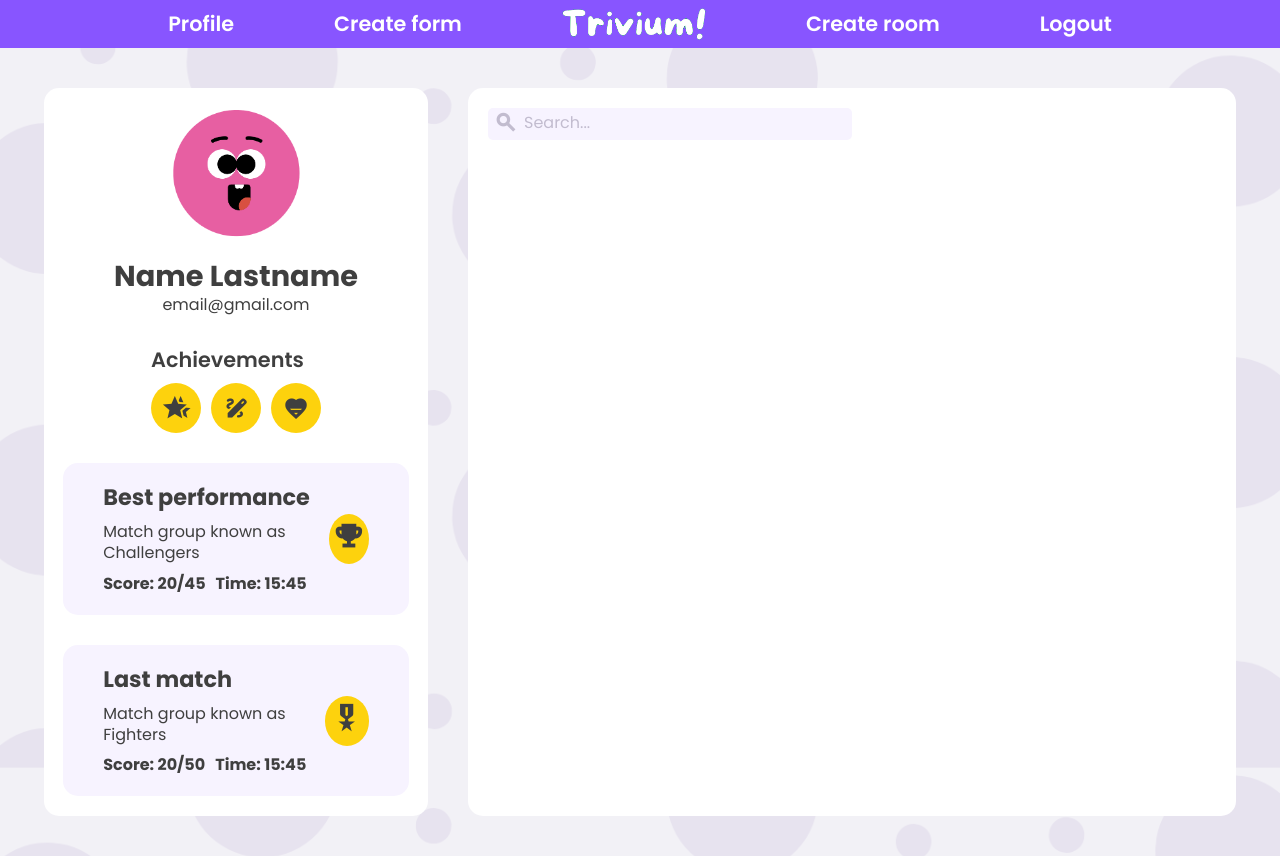
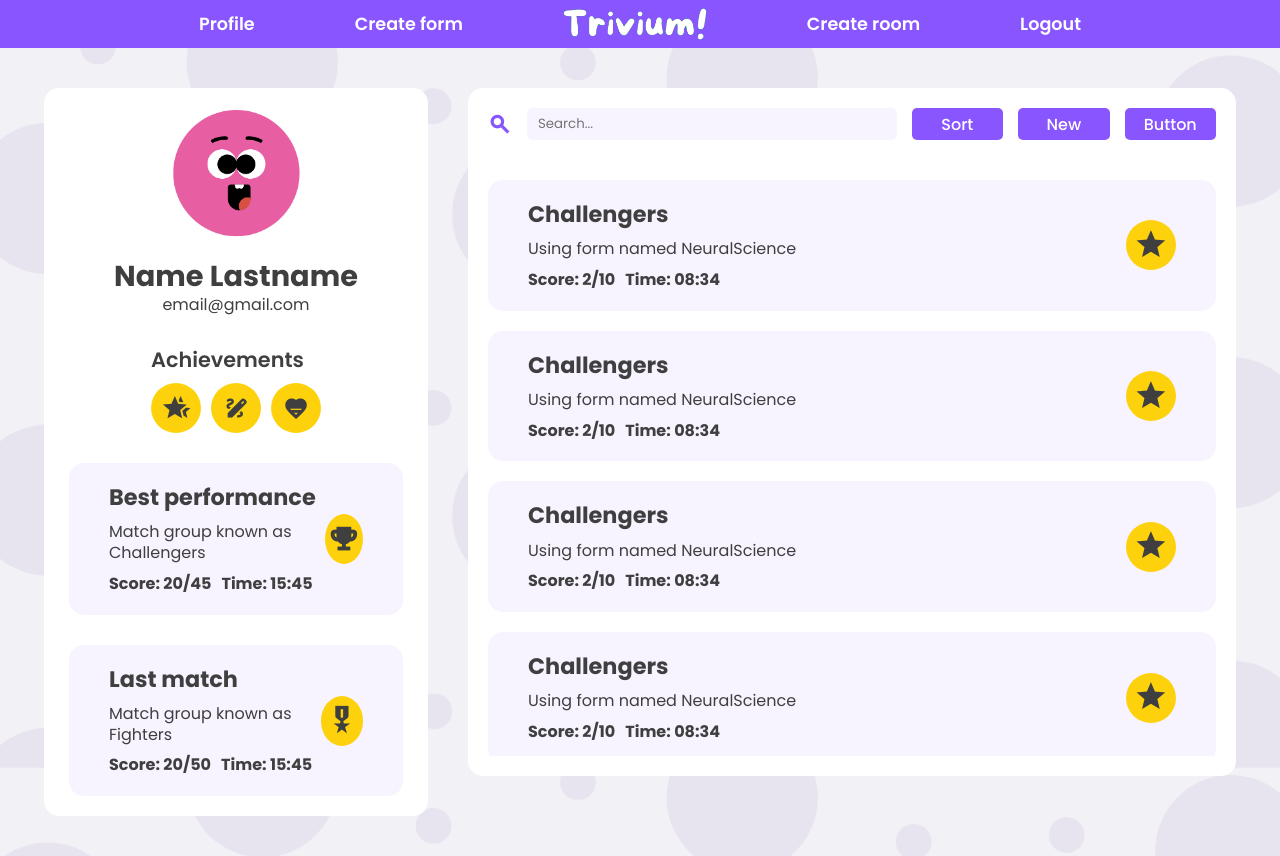
Before and after one commit to cfyascf/TriviumFront, a React (Vite) app: page /home in a window 1280 px wide. Built offline with nearby package versions, Linux system fonts and the light colour scheme.

Commit message:
integrating home page

```diff
--- a/src/components/Home/ProfileCard/index.tsx
+++ b/src/components/Home/Card/index.tsx
@@ -15,12 +15,12 @@ export const ProfileCard = ({ title, description, score, time, icon } : IProfile
                 <h1 className={styled.title}> { title } </h1>
                 <p> { description } </p>
                 <div className={styled.details}>
-                    <p> { score } </p>
-                    <p> { time } </p>
+                    <p>Score: { score } </p>
+                    <p>Time: { time } </p>
                 </div>
             </div>
             <div className={styled.botton}>
-                <div><span className="material-symbols-outlined"> { icon } </span></div>
+                <span className="material-symbols-outlined"> { icon } </span>
             </div>
         </div>
     );
--- a/src/components/Home/ProfileCard/styles.module.sass
+++ b/src/components/Home/Card/styles.module.sass
@@ -3,7 +3,7 @@
     justify-content: space-between
     align-items: center
 
-    width: 90%
+    width: 100%
     padding: 20px 40px
     border-radius: 15px
     background-color: var(--light-purple)
--- a/src/components/Home/History/index.tsx
+++ b/src/components/Home/History/index.tsx
@@ -1,13 +1,30 @@
+import { useEffect, useState } from "react";
+import { ProfileCard } from "../Card";
 import styled from "./styles.module.sass";
 
 export const History = () => {
+    const [matches, setMatches] = useState([]);
+
+    useEffect(() => {
+
+    }, []);
+
     return (
         <div className={styled.history}>
             <div className={styled.searchbar_container}>
-                <div className={styled.searchbar}>
-                    <span className="material-symbols-outlined">search</span>
-                    Search...
-                </div>
+                <span className="material-symbols-outlined">search</span>
+                <input className={styled.searchbar} placeholder="Search..."/>
+                <button className={styled.filter_button}>Sort</button>
+                <button className={styled.filter_button}>New</button>
+                <button className={styled.filter_button}>Button</button>
+            </div>
+            <div className={styled.matches_container}>
+                <ProfileCard title="Challengers" description="Using form named NeuralScience" score="2/10" time="08:34" icon="star"/>
+                <ProfileCard title="Challengers" description="Using form named NeuralScience" score="2/10" time="08:34" icon="star"/>
+                <ProfileCard title="Challengers" description="Using form named NeuralScience" score="2/10" time="08:34" icon="star"/>
+                <ProfileCard title="Challengers" description="Using form named NeuralScience" score="2/10" time="08:34" icon="star"/>
+                {/* <ProfileCard title="Challengers" description="Using form named NeuralScience" score="2/10" time="08:34" icon="star"/>
+                <ProfileCard title="Challengers" description="Using form named NeuralScience" score="2/10" time="08:34" icon="star"/> */}
             </div>
         </div>
     );
--- a/src/components/Home/History/styles.module.sass
+++ b/src/components/Home/History/styles.module.sass
@@ -1,6 +1,10 @@
 .history
+    display: flex
+    flex-direction: column
+    gap: 40px
+
     background-color: white
-    min-height: 100%
+    max-height: 86vh
     width: 60%
     border-radius: 15px
     padding: 20px
@@ -8,18 +12,43 @@
     .searchbar_container
         display: flex
         align-items: center
-        gap: 7px
+        gap: 15px
 
         .searchbar
-            width: 50%
+            width: 60%
             height: 4vh
             // border: 2px solid #f0f0f0
             background-color: var(--light-purple)
             border-radius: 5px
-            padding: 6px
+            padding: 6px 11px
 
             display: flex
             align-items: end
             gap: 6px
 
-            color: #c2bccf
+            font-family: "Poppins"
+            color: #f1ebff
+
+        span
+            color: #8855ff
+
+        .filter_button
+            width: 15%
+            height: 100%
+            border-radius: 5px
+            background-color: var(--purple)
+            color: white
+            font-weight: 500
+            font-size: 1rem
+            font-family: "Poppins"
+
+    .matches_container
+        display: flex
+        flex-direction: column
+        gap: 20px
+
+        overflow-y: auto
+
+@media (max-width: 900px)
+    .history
+        width: 100%
--- a/src/components/Home/Profile/index.tsx
+++ b/src/components/Home/Profile/index.tsx
@@ -1,4 +1,4 @@
-import { ProfileCard } from "../ProfileCard";
+import { ProfileCard } from "../Card";
 import styled from "./styles.module.sass";
 import pp from "/profile_picture.png";
 
@@ -20,8 +20,8 @@ export const Profile = () => {
                     </div>
                 </div>
             </div>
-            <ProfileCard title="Best performance" description="Match group known as Challengers" score="Score: 20/45" time="Time: 15:45" icon="trophy"/>
-            <ProfileCard title="Last match" description="Match group known as Fighters" score="Score: 20/50" time="Time: 15:45" icon="military_tech"/>
+            <ProfileCard title="Best performance" description="Match group known as Challengers" score="20/45" time="15:45" icon="trophy"/>
+            <ProfileCard title="Last match" description="Match group known as Fighters" score="20/50" time="15:45" icon="military_tech"/>
         </div>
     );
 }
--- a/src/components/Home/Profile/styles.module.sass
+++ b/src/components/Home/Profile/styles.module.sass
@@ -7,7 +7,7 @@
 
     min-height: 100%
     width: 30%
-    padding: 20px 0px
+    padding: 20px 25px
 
     background-color: white
     background-color: white
@@ -60,7 +60,7 @@
                     justify-content: center
                     align-items: center
 
-@media (max-width: 770px)
+@media (max-width: 900px)
     .profile
         width: 100%
         height: fit-content
--- a/src/components/Navbar/styles.module.sass
+++ b/src/components/Navbar/styles.module.sass
@@ -25,7 +25,7 @@
 
         .button
             list-style-type: none
-            font-size: 1.3rem
+            font-size: 1.1rem
             font-weight: 600
 
 // @media (max-width: 512px)
```
